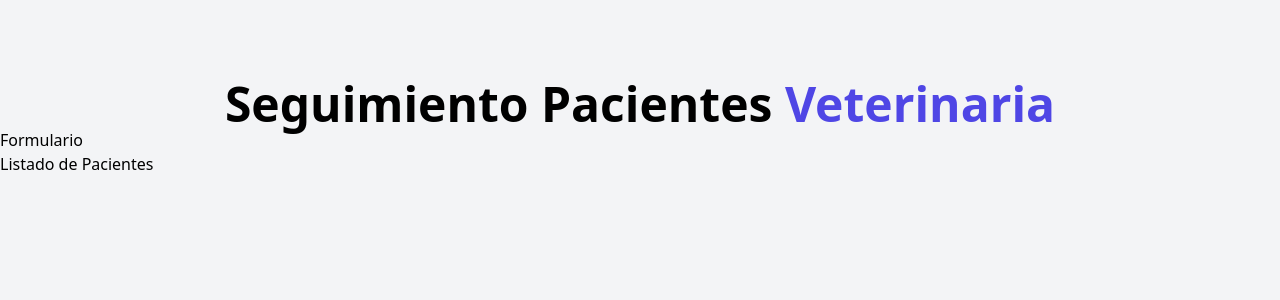
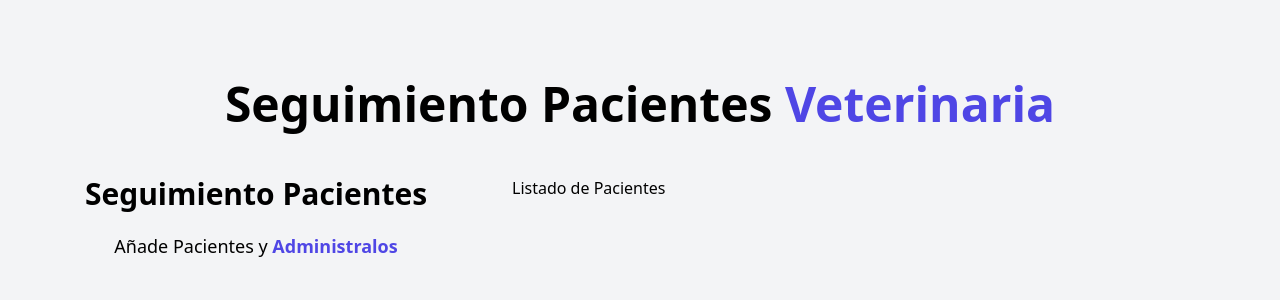
Before and after one commit to CristianMP04/citas-react, a React (Vite) app: page / in a window 1280 px wide. Shown: the top 300 px of the page. Built offline with nearby package versions, Linux system fonts and the light colour scheme.

Commit message:
create form
create form

```diff
--- a/src/App.jsx
+++ b/src/App.jsx
@@ -9,8 +9,11 @@ function App() {
   return (
     <div className="container mx-auto mt-20">
       <Header />
-      <Formulario />
-      <ListadoPacientes />
+      <div className="mt-12 md:flex">
+          <Formulario />
+          <ListadoPacientes />
+      </div>
+
     </div>
   )
 }
--- a/src/components/Formulario.jsx
+++ b/src/components/Formulario.jsx
@@ -1,6 +1,14 @@
 const Formulario = () => {
   return (
-        <h2>Formulario</h2>
+    <div className="md:w-1/2 lg:w-2/5">
+        <h2 className="font-black text-3xl text-center">Seguimiento Pacientes</h2>
+
+        <p className="text-lg mt-5 text-center">
+          Añade Pacientes y {''}
+          <span className="text-indigo-600 font-bold">Administralos</span>
+        </p>
+    </div>
+
   )
 }
 
--- a/src/components/ListadoPacientes.jsx
+++ b/src/components/ListadoPacientes.jsx
@@ -1,6 +1,9 @@
 const ListadoPacientes = () => {
   return (
+    <div className="w-1/2 lg:w-3/5">
         <h2>Listado de Pacientes</h2>
+    </div>
+
   )
 }
 
```
